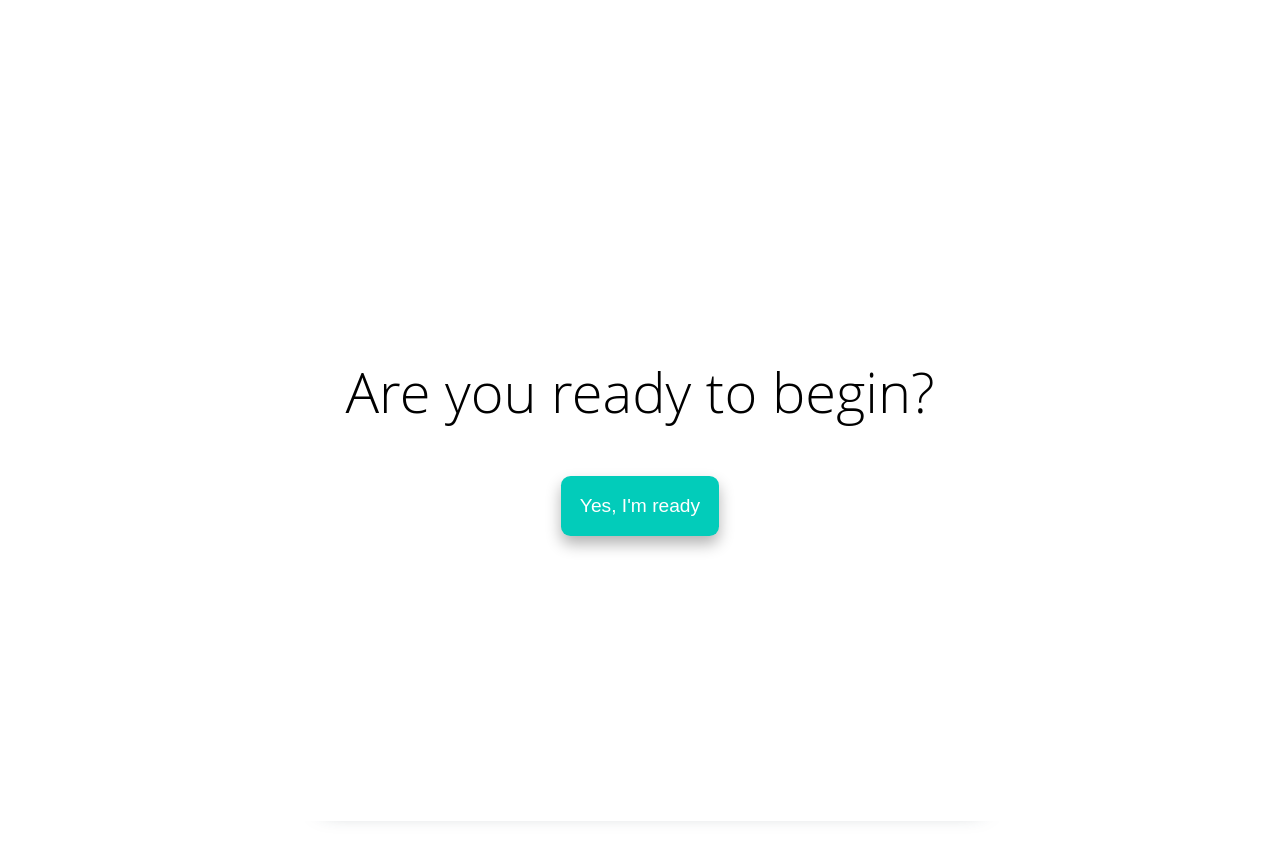
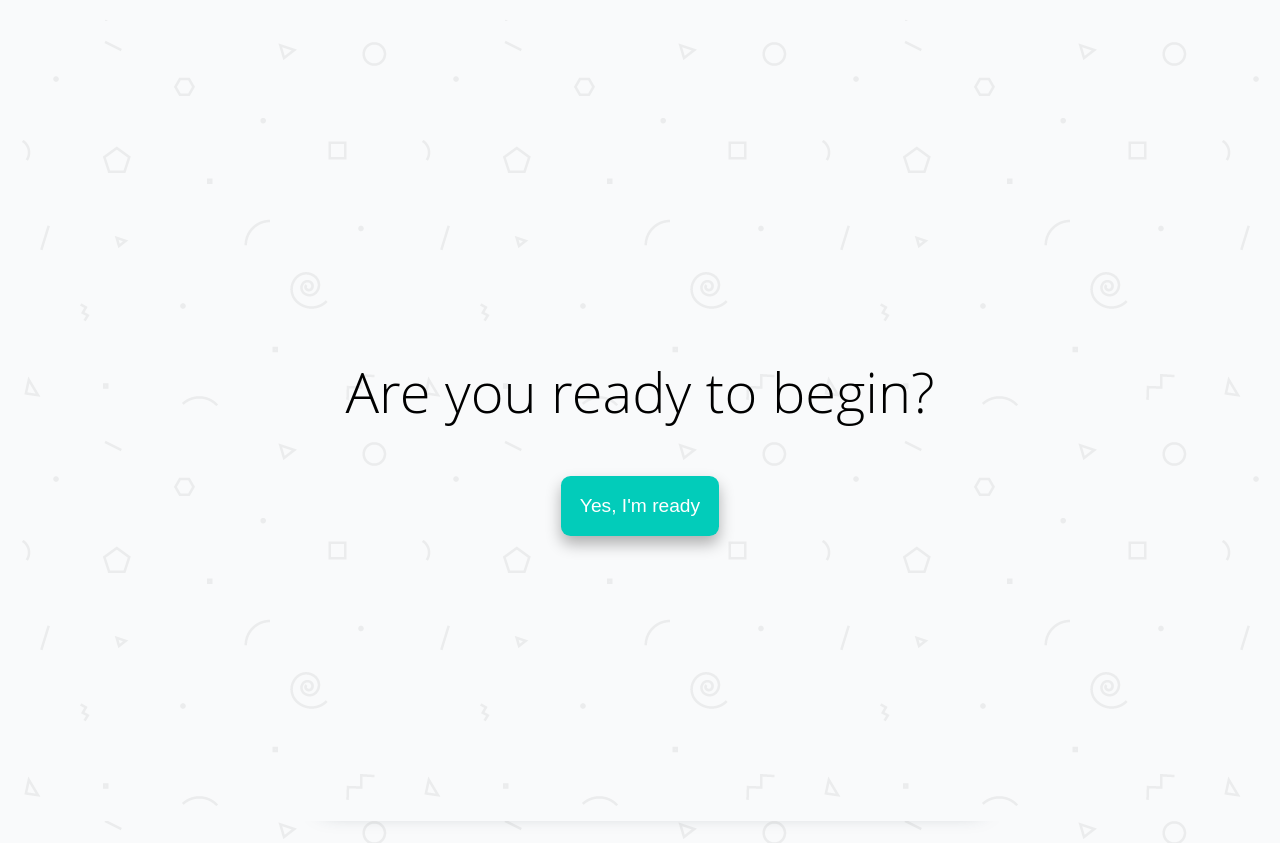
Before and after one commit to juan-sierra/memory_game, a plain HTML site: page index.html in a window 1280 px wide. Drawn offline with Linux system fonts and the light colour scheme; a web font is replaced by a local one.

Commit message:
Added background image

```diff
--- a/css/app.css
+++ b/css/app.css
@@ -114,8 +114,8 @@ h1 {
 
 /* modal style */
 .modal {
-  background-color: white;
-  min-height: 100%;
+  background: #ffffff url("../img/geometry2.png"); /* Background pattern from Subtle Patterns */
+  height: 100vh;
   min-width: 100%;
   display: flex;
   justify-content: center;
```
Also changed, not shown: img/geometry2.png (added).
